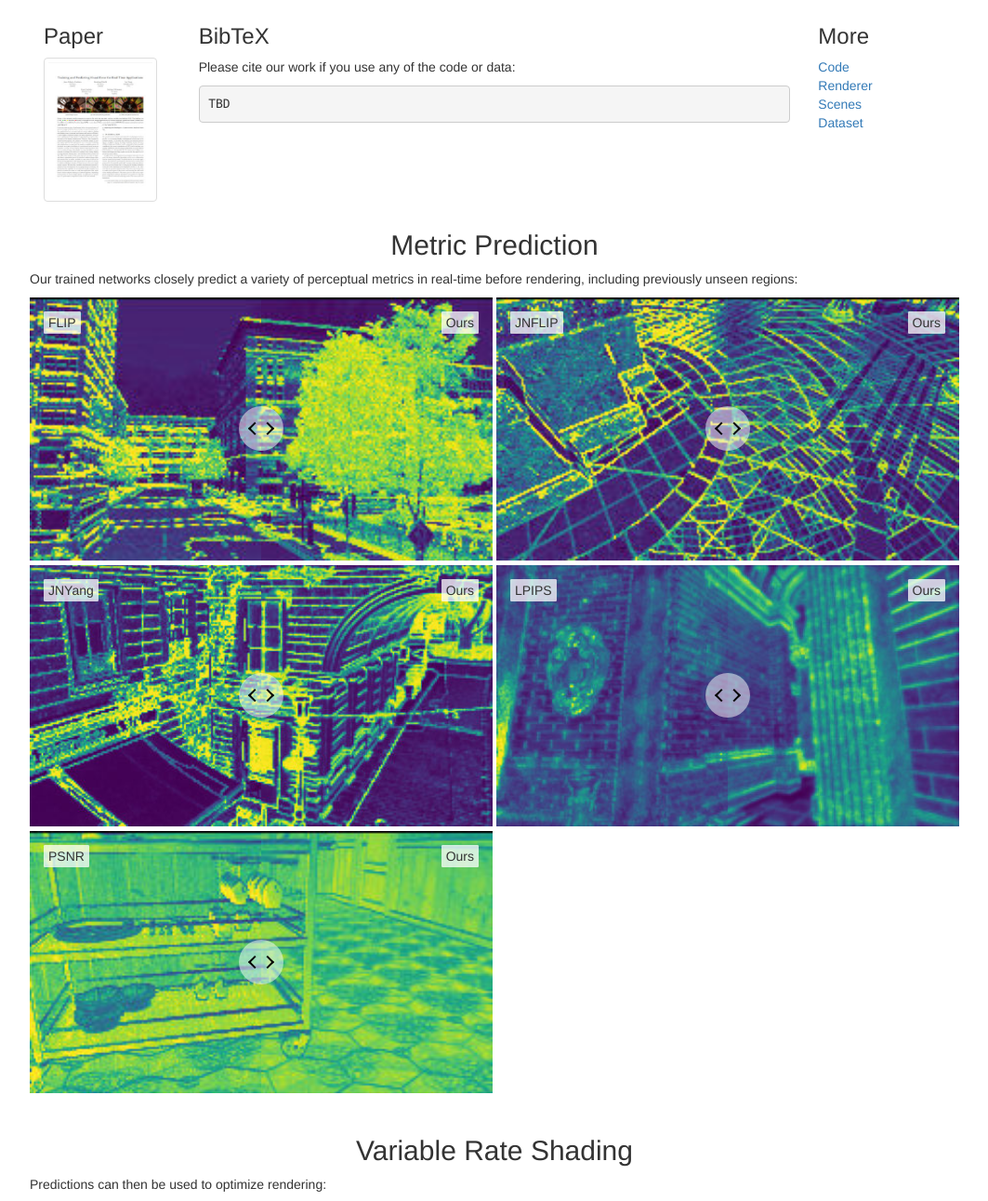
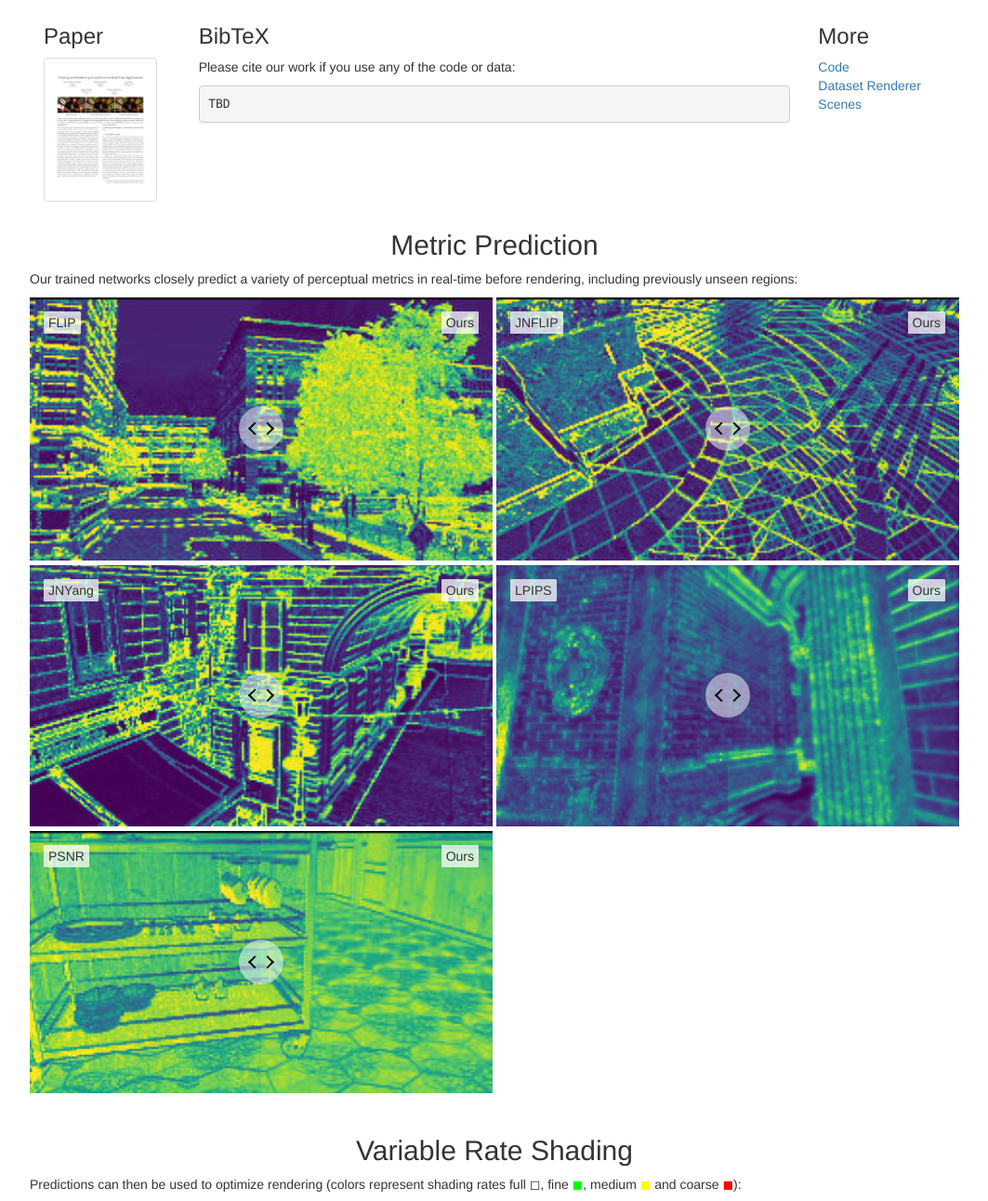
Before and after one commit to Jaliborc/rt-percept, a plain HTML site: page index.html in a window 1280 px wide. Shown: the part 1220-2512 px from the top of the page at 93% size, without its empty margins (108-1171 px from the left). Drawn offline with nearby package versions, Linux system fonts and the light colour scheme.

Commit message:
Reordered source links, added shading rate color explanation

```diff
--- a/index.html
+++ b/index.html
@@ -75,9 +75,9 @@
                 <h3>More</h3>
                 <p>
                   <a href="https://github.com/Jaliborc/rt-percept">Code</a><br>
+                  <a href="">Dataset</a>
                   <a href="https://github.com/Jaliborc/rt-percept/tree/renderer">Renderer</a><br>
                   <a href="">Scenes</a><br>
-                  <a href="">Dataset</a>
                 </p>
             </div>
         </div>
@@ -140,7 +140,7 @@
           <div class="col">
             &nbsp;
             <h2 class="text-center">Variable Rate Shading</h2>
-            <p>Predictions can then be used to optimize rendering:</p>
+            <p>Predictions can then be used to optimize rendering (colors represent shading rates full ◻, fine <span style="color: #00ff00">◼</span>, medium <span style="color: #ffff00">◼</span> and coarse <span style="color: #ff0000">◼</span>):</p>
             <div id="beer-slider" class="beer-slider" data-beer-label="Predicted" data-beer-start="50">
               <img src="images/vrs/bistro-net.jpg" alt="">
               <div class="beer-reveal" data-beer-label="Ground Truth">
```
